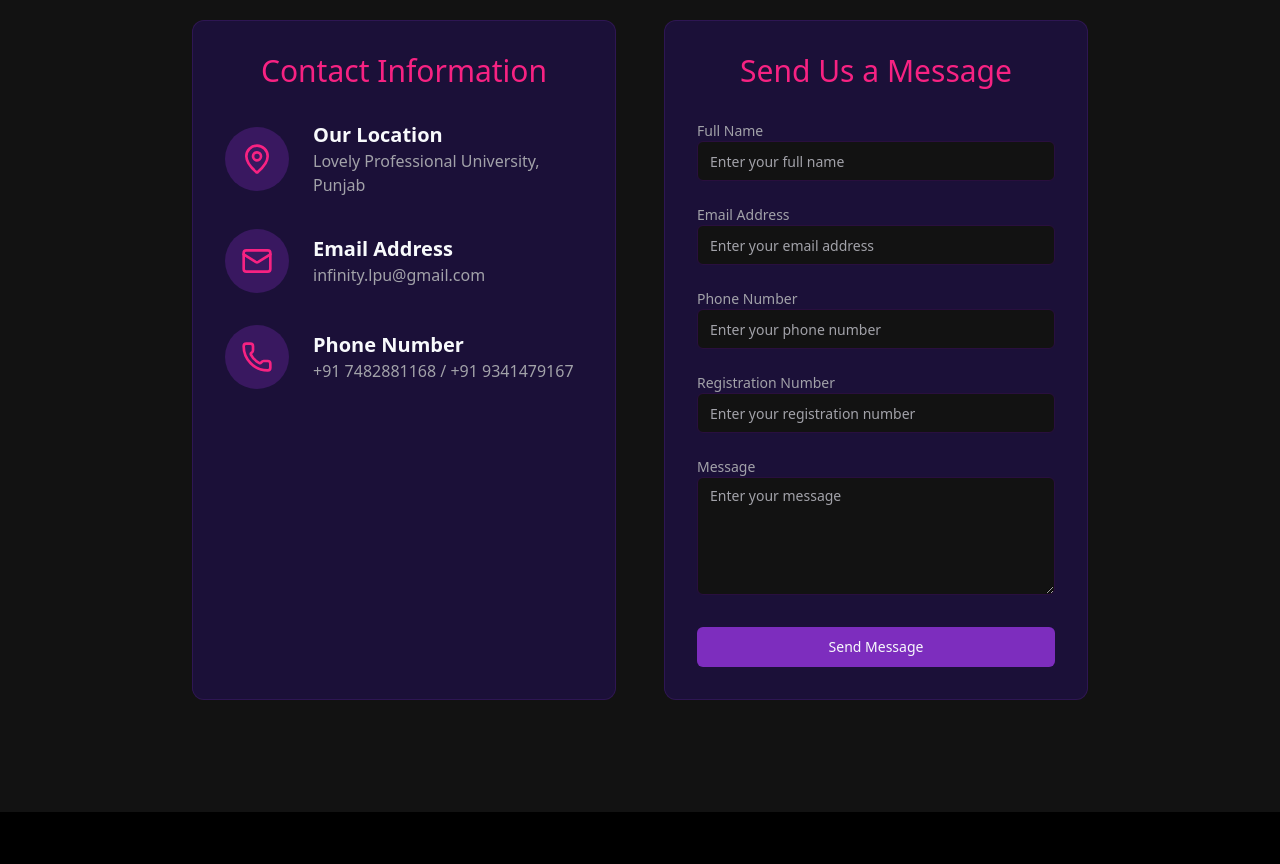
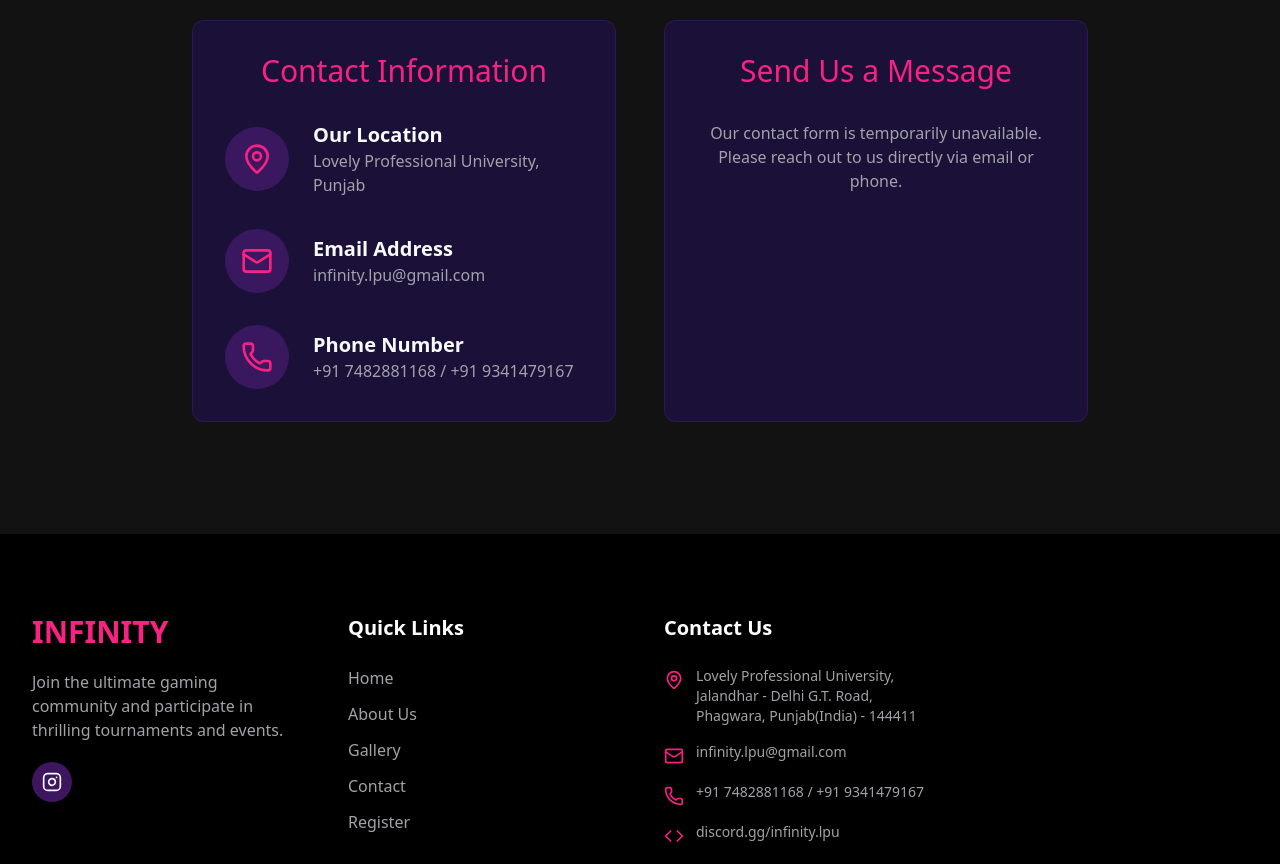
Before and after one commit to Yourabhay15/INFINITYLPU, a Next.js app: page /contact in a window 1280 px wide. Shown: the part 580-1444 px from the top of the page. Built offline with nearby package versions, Linux system fonts and the light colour scheme.

Commit message:
Form removed

```diff
--- a/src/app/api/contact/route.ts
+++ /dev/null
@@ -1,22 +0,0 @@
-import { NextRequest, NextResponse } from 'next/server';
-
-export async function POST(request: NextRequest) {
-  const formData = await request.formData();
-  const body = Object.fromEntries(formData);
-
-  const response = await fetch('https://api.netlify.com/api/v1/sites/' + process.env.NETLIFY_SITE_ID + '/forms', {
-    method: 'POST',
-    headers: {
-      'Authorization': `Bearer ${process.env.NETLIFY_API_TOKEN}`,
-      'Content-Type': 'application/x-www-form-urlencoded'
-    },
-    body: new URLSearchParams(body as any).toString()
-  });
-
-  if (response.ok) {
-    return NextResponse.json({ message: 'Form submitted successfully' });
-  } else {
-    const errorText = await response.text();
-    return NextResponse.json({ message: `Form submission failed: ${errorText}` }, { status: response.status });
-  }
-}
--- a/src/app/contact/page.tsx
+++ b/src/app/contact/page.tsx
@@ -98,30 +98,7 @@
               </div>
               <div className="bg-secondary/20 p-8 rounded-xl border border-primary/20">
                 <h3 className="font-headline text-3xl text-accent mb-8 text-center">Send Us a Message</h3>
-                <form name="contact" onSubmit={handleSubmit}>
-                  <div className="space-y-6">
-                    <p>
-                      <label className="block text-sm font-medium text-muted-foreground mb-2">Full Name <Input name="name" type="text" placeholder="Enter your full name" required /></label>
-                    </p>
-                    <p>
-                      <label className="block text-sm font-medium text-muted-foreground mb-2">Email Address <Input name="email" type="email" placeholder="Enter your email address" required /></label>
-                    </p>
-                    <p>
-                      <label className="block text-sm font-medium text-muted-foreground mb-2">Phone Number <Input name="phone" type="tel" placeholder="Enter your phone number" /></label>
-                    </p>
-                    <p>
-                      <label className="block text-sm font-medium text-muted-foreground mb-2">Registration Number <Input name="registration-number" type="text" placeholder="Enter your registration number" /></label>
-                    </p>
-                    <p>
-                      <label className="block text-sm font-medium text-muted-foreground mb-2">Message <Textarea name="message" placeholder="Enter your message" rows={5} required /></label>
-                    </p>
-                  </div>
-                  <div className="mt-8">
-                    <Button type="submit" className="w-full" disabled={isSubmitting}>
-                      {isSubmitting ? 'Sending...' : 'Send Message'}
-                    </Button>
-                  </div>
-                </form>
+                <p className="text-muted-foreground text-center">Our contact form is temporarily unavailable. Please reach out to us directly via email or phone.</p>
               </div>
             </div>
           </div>
```
